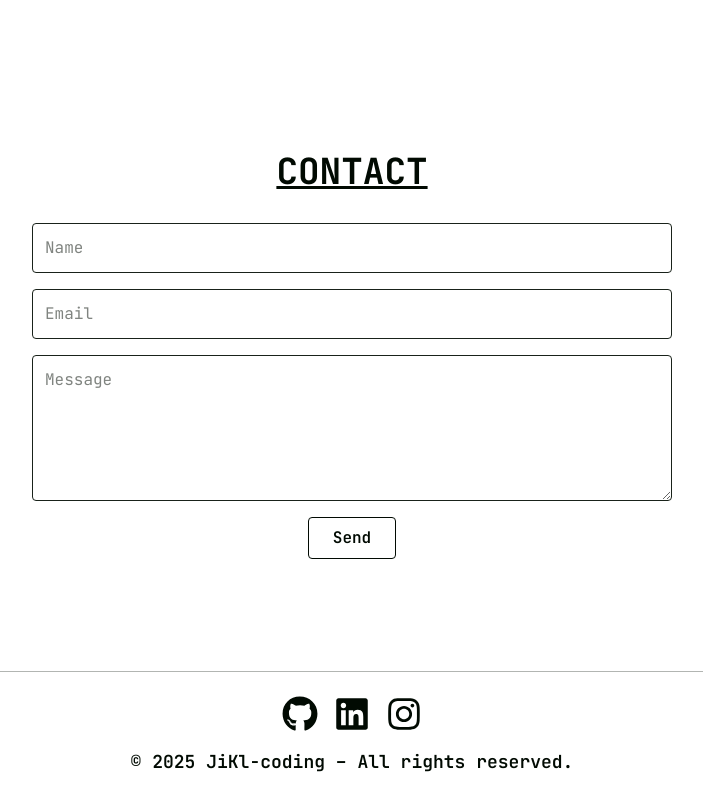
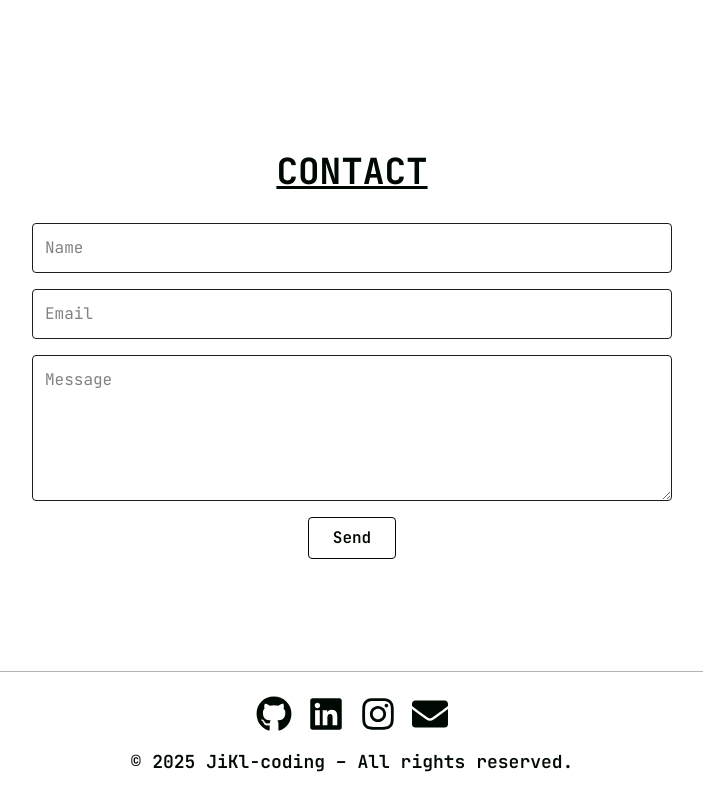
Before and after one commit to JiKl-coding/JiKl-coding-website, a Next.js app: page /en in a window 1280 px wide. Shown: the part 3920-4720 px from the top of the page, without its empty margins (288-991 px from the left). Built offline with nearby package versions, Linux system fonts and the light colour scheme; no server answers.

Commit message:
mail do footeru, kdyby nefungoval kontakt form

```diff
--- a/components/partials/Footer.tsx
+++ b/components/partials/Footer.tsx
@@ -1,7 +1,7 @@
 'use client'
 
 import { translations } from "@/lib/i18n"
-import { FaGithub, FaLinkedin, FaInstagram } from "react-icons/fa"
+import { FaGithub, FaLinkedin, FaInstagram, FaEnvelope } from "react-icons/fa"
 
 const Footer = ({ locale }: { locale: "cs" | "en" }) => {
   const t = translations[locale]
@@ -37,6 +37,16 @@ const Footer = ({ locale }: { locale: "cs" | "en" }) => {
           >
             <FaInstagram />
           </a>
+          <a
+            href="mailto:jikl-coding@gmail.com"
+            target="_blank"
+            rel="noopener noreferrer"
+            aria-label="Email"
+            className="hover:text-primary transition-colors duration-200"
+          >
+            <FaEnvelope />
+          </a>
+
         </div>
         <p className="text-lg font-semibold">
           &copy; {new Date().getFullYear()} JiKl-coding – {t.footer.rights}
```
